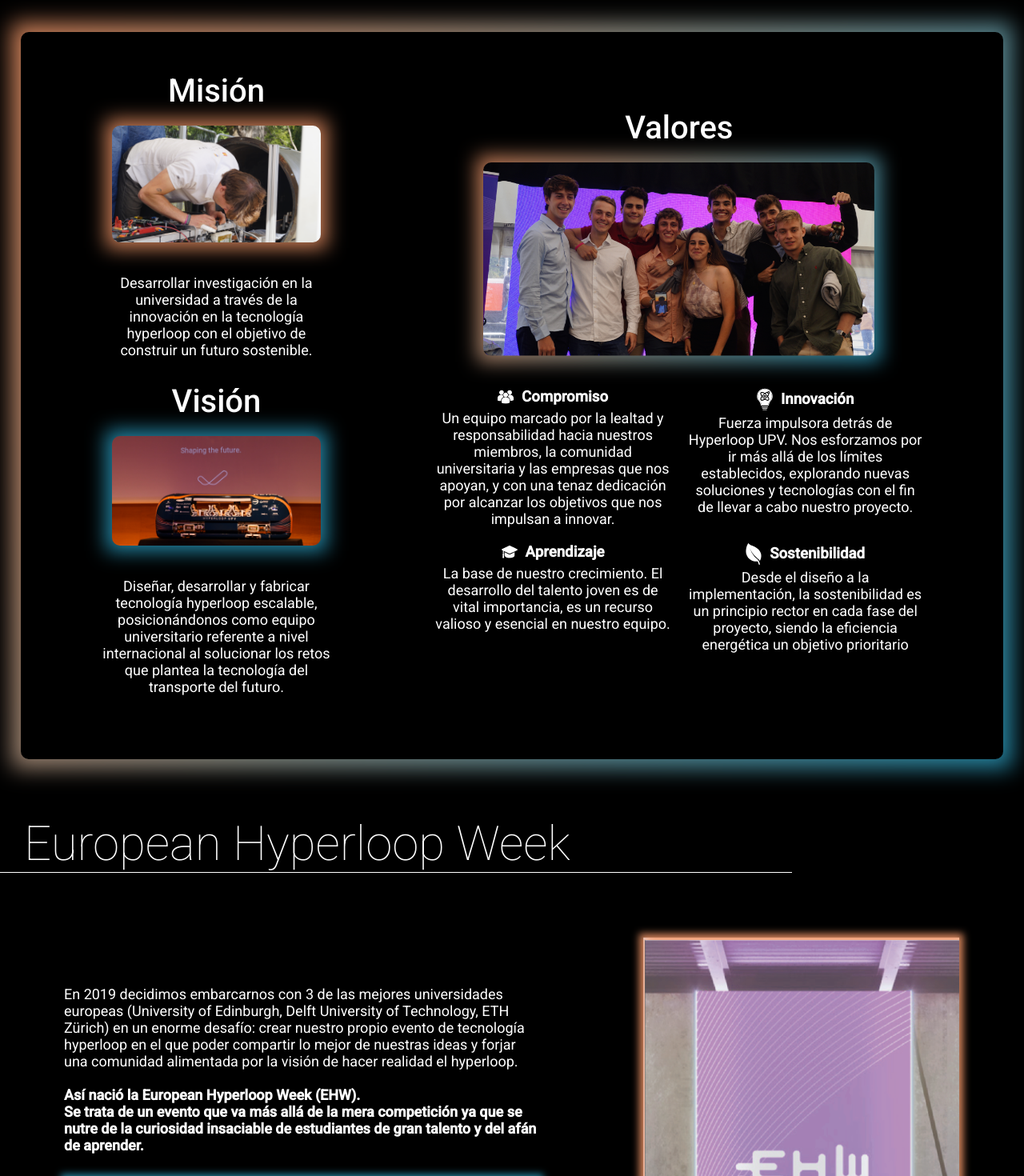
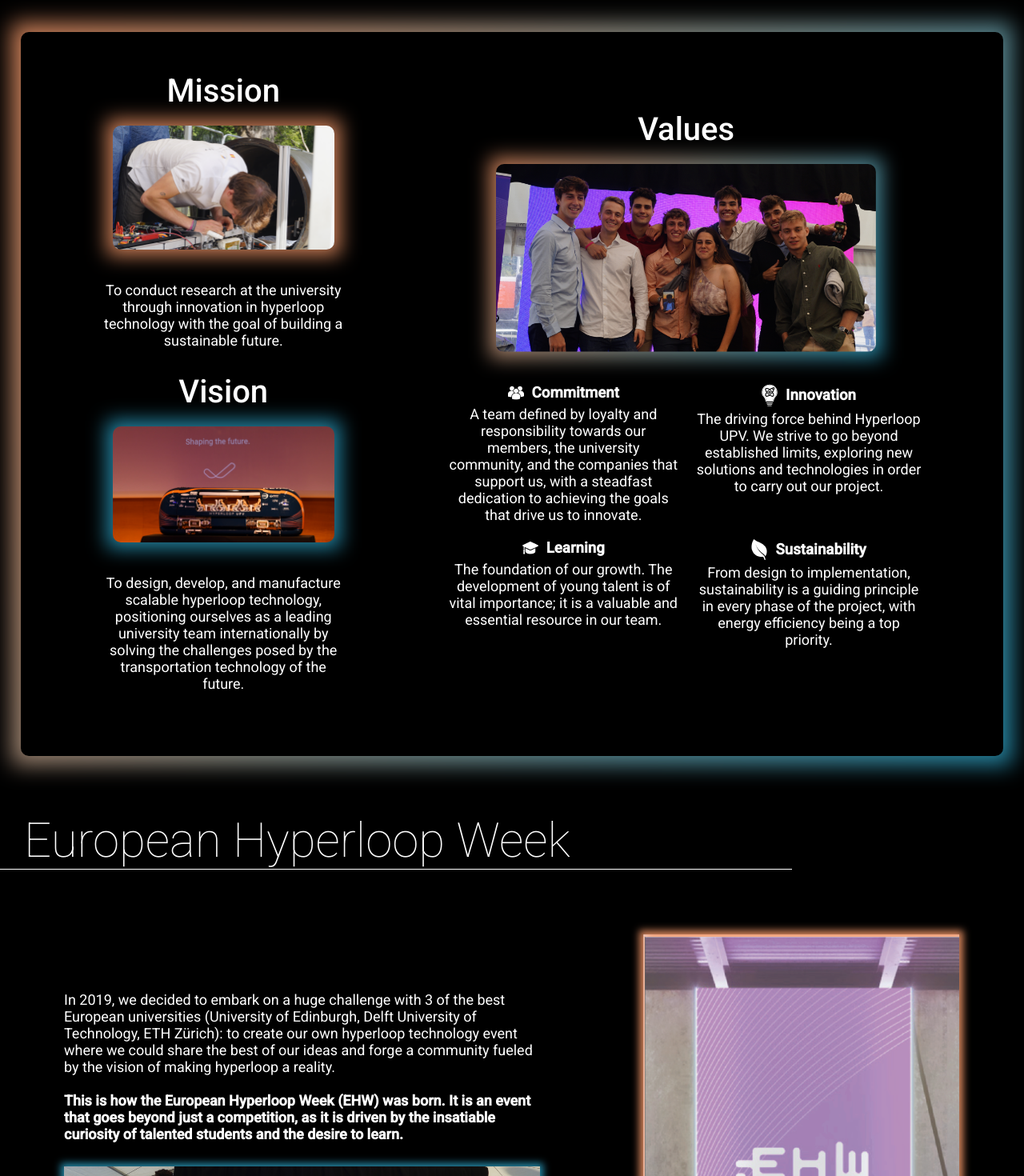
Before and after one commit to HyperloopUPV-H8/webpage, a React (Vite) app: page /about in a window 1280 px wide. Shown: the part 800-2270 px from the top of the page at 80% size. Built offline with nearby package versions, Linux system fonts and the light colour scheme.

Commit message:
about page translated

```diff
--- a/src/i18n/config.ts
+++ b/src/i18n/config.ts
@@ -2,8 +2,10 @@
 import { initReactI18next } from 'react-i18next';
 import LanguageDetector from 'i18next-browser-languagedetector';
 
-import en from './en/landing.json';
-import es from './es/landing.json';
+import landingEn from './en/landing.json';
+import landingEs from './es/landing.json';
+import aboutEn from './en/about.json';
+import aboutEs from './es/about.json';
 
 export const defaultNS = 'ns1';
 
@@ -14,10 +16,12 @@
     debug: true,
     resources: {
         en: {
-            landing: en
+            landing: landingEn,
+            about: aboutEn
         },
         es: {
-            landing: es
+            landing: landingEs,
+            about: aboutEs
         }
     },
 });
--- /dev/null
+++ b/src/i18n/en/about.json
@@ -0,0 +1,19 @@
+{
+    "about": "About",
+    "mission": "Mission",
+    "mission-text": "To conduct research at the university through innovation in hyperloop technology with the goal of building a sustainable future.",
+    "vision": "Vision",
+    "vision-text": "To design, develop, and manufacture scalable hyperloop technology, positioning ourselves as a leading university team internationally by solving the challenges posed by the transportation technology of the future.",
+    "values": "Values",
+    "values-commitment": "Commitment",
+    "values-commitment-text": "A team defined by loyalty and responsibility towards our members, the university community, and the companies that support us, with a steadfast dedication to achieving the goals that drive us to innovate.",
+    "values-innovation": "Innovation",
+    "values-innovation-text": "The driving force behind Hyperloop UPV. We strive to go beyond established limits, exploring new solutions and technologies in order to carry out our project.",
+    "values-learning": "Learning",
+    "values-learning-text": "The foundation of our growth. The development of young talent is of vital importance; it is a valuable and essential resource in our team.",
+    "values-sustainability": "Sustainability",
+    "values-sustainability-text": "From design to implementation, sustainability is a guiding principle in every phase of the project, with energy efficiency being a top priority.",
+    "ehw-text": "In 2019, we decided to embark on a huge challenge with 3 of the best European universities (University of Edinburgh, Delft University of Technology, ETH Zürich): to create our own hyperloop technology event where we could share the best of our ideas and forge a community fueled by the vision of making hyperloop a reality. <br /> <br/> <strong>This is how the European Hyperloop Week (EHW) was born. It is an event that goes beyond just a competition, as it is driven by the insatiable curiosity of talented students and the desire to learn.</strong>",
+    "hyperloop-pod-competition-1": "In 2015, a team of 5 students from the Universitat Politècnica de València decided to take on the challenge presented by SpaceX and compete in the first global hyperloop competition. That first year, they presented a conceptual proposal and the university team traveled to California to experience the competition, eventually winning multiple awards.",
+    "hyperloop-pod-competition-2": "Building on the resounding success of what is now known as H1 - THE FUTURE CONCEPT, each year the experience of developing a hyperloop model was repeated in order to present it at international competitions and continue working on developing the transportation of the future."
+}
--- /dev/null
+++ b/src/i18n/es/about.json
@@ -0,0 +1,19 @@
+{
+    "about": "Acerca",
+    "mission": "Misión",
+    "mission-text": "Desarrollar investigación en la universidad a través de la innovación en la tecnología hyperloop con el objetivo de construir un futuro sostenible.",
+    "vision": "Visión",
+    "vision-text": "Diseñar, desarrollar y fabricar tecnología hyperloop escalable, posicionándonos como equipo universitario referente a nivel internacional al solucionar los retos que plantea la tecnología del transporte del futuro.",
+    "values": "Valores",
+    "values-commitment": "Compromiso",
+    "values-commitment-text": "Un equipo marcado por la lealtad y responsabilidad hacia nuestros miembros, la comunidad universitaria y las empresas que nos apoyan, y con una tenaz dedicación por alcanzar los objetivos que nos impulsan a innovar.",
+    "values-innovation": "Innovación",
+    "values-innovation-text": "Fuerza impulsora detrás de Hyperloop UPV. Nos esforzamos por ir más allá de los límites establecidos, explorando nuevas soluciones y tecnologías con el fin de llevar a cabo nuestro proyecto.",
+    "values-learning": "Aprendizaje",
+    "values-learning-text": "La base de nuestro crecimiento. El desarrollo del talento joven es de vital importancia, es un recurso valioso y esencial en nuestro equipo.",
+    "values-sustainability": "Sostenibilidad",
+    "values-sustainability-text": "Desde el diseño a la implementación, la sostenibilidad es un principio rector en cada fase del proyecto, siendo la eficiencia energética un objetivo prioritario.",
+    "ehw-text": "En 2019, decidimos embarcarnos en un enorme desafío junto a 3 de las mejores universidades europeas (University of Edinburgh, Delft University of Technology, ETH Zürich): crear nuestro propio evento de tecnología hyperloop donde pudiéramos compartir lo mejor de nuestras ideas y forjar una comunidad alimentada por la visión de hacer realidad el hyperloop. <br /> <br/> <strong>Así nació la European Hyperloop Week (EHW). Es un evento que va más allá de una mera competición, ya que se impulsa por la insaciable curiosidad de estudiantes talentosos y el deseo de aprender.</strong>",
+    "hyperloop-pod-competition-1": "En 2015 un equipo de 5 chicos de la Universitat Politècnica de València decidieron apuntarse al desafío presentado por Space X y competir en la primera competición mundial de hyperloop. Ese primer año, se presentó una propuesta conceptual y el equipo universitario se fue hasta California para vivir la experiencia de la competición y acabaron ganando múltiples premios.",
+    "hyperloop-pod-competition-2": "A partir del éxito rotundo de lo que hoy conocemos como H1 - THE FUTURE CONCEPT, cada año se fue repitiendo la experiencia de desarrollar un modelo de hyperloop para poder presentarlo en las competiciones internacionales y seguir trabajando para desarrollar el transporte del futuro."
+}
--- a/src/pages/AboutPage/index.tsx
+++ b/src/pages/AboutPage/index.tsx
@@ -15,6 +15,7 @@
 import TitledImageBox from '../../components/TitledImageBox';
 import TitleUnderlined from '../../components/TitleUnderlined';
 import style from './style.module.scss';
+import { Trans, useTranslation } from 'react-i18next';
 
 export default function AboutPage() {
     const divScrollDestination = useRef<HTMLDivElement>(null);
@@ -23,13 +24,15 @@
         divScrollDestination.current?.scrollIntoView({ behavior: 'smooth' });
     };
 
+    const { t, i18n } = useTranslation('about');
+
     return (
         <>
             <div className={`${style['about__section']} ${style['section-1']}`}>
                 <video autoPlay loop muted playsInline>
                     <source src={aboutVideo} type="video/mp4" />
                 </video>
-                <h1 className={style['about__page__title']}>Acerca</h1>
+                <h1 className={style['about__page__title']}>{t('about')}</h1>
                 <div className={style['about__page__scroll-down-button']}>
                     <img
                         src={arrowCircleDownOutline}
@@ -49,7 +52,7 @@
                     <div className={style['about__mission-vision']}>
                         <div className={style['about__mission']}>
                             <TitledImageBox
-                                title="Misión"
+                                title={t('mission')}
                                 imageClassName={
                                     style['about__image__box__mission']
                                 }
@@ -57,16 +60,13 @@
                                 borderColor="orange"
                             >
                                 <p className={style['about__mission__text']}>
-                                    Desarrollar investigación en la universidad
-                                    a través de la innovación en la tecnología
-                                    hyperloop con el objetivo de construir un
-                                    futuro sostenible.
+                                    {t('mission-text')}
                                 </p>
                             </TitledImageBox>
                         </div>
                         <div id="about__vision">
                             <TitledImageBox
-                                title="Visión"
+                                title={t('vision')}
                                 imageClassName={
                                     style['about__image__box__vision']
                                 }
@@ -74,12 +74,7 @@
                                 borderColor="blue"
                             >
                                 <p className={style['about__vision__text']}>
-                                    Diseñar, desarrollar y fabricar tecnología
-                                    hyperloop escalable, posicionándonos como
-                                    equipo universitario referente a nivel
-                                    internacional al solucionar los retos que
-                                    plantea la tecnología del transporte del
-                                    futuro.
+                                    {t('vision-text')}
                                 </p>
                             </TitledImageBox>{' '}
                             {/* Vision */}
@@ -88,7 +83,7 @@
 
                     <div id="about__values">
                         <TitledImageBox
-                            title="Valores"
+                            title={t('values')}
                             imageClassName={style['about__image__box__values']}
                             imageURL={values}
                             borderColor="multicolor"
@@ -96,54 +91,38 @@
                             <div className={style['about__values__content']}>
                                 <div className={style['about__values__item']}>
                                     <h3>
-                                        <img src={compromiso} /> Compromiso
+                                        <img src={compromiso} /> {t('values-commitment')}
                                     </h3>
                                     <p className={style['about__values__text']}>
-                                        Un equipo marcado por la lealtad y
-                                        responsabilidad hacia nuestros miembros,
-                                        la comunidad universitaria y las
-                                        empresas que nos apoyan, y con una tenaz
-                                        dedicación por alcanzar los objetivos
-                                        que nos impulsan a innovar.
+                                        {t('values-commitment-text')}
                                     </p>
                                 </div>
 
                                 <div className={style['about__values__item']}>
                                     <h3>
-                                        <img src={innovacion} /> Innovación
+                                        <img src={innovacion} /> {t('values-innovation')}
                                     </h3>
                                     <p className={style['about__values__text']}>
-                                        Fuerza impulsora detrás de Hyperloop
-                                        UPV. Nos esforzamos por ir más allá de
-                                        los límites establecidos, explorando
-                                        nuevas soluciones y tecnologías con el
-                                        fin de llevar a cabo nuestro proyecto.
+                                        {t('values-innovation-text')}
                                     </p>
                                 </div>
 
                                 <div className={style['about__values__item']}>
                                     <h3>
-                                        <img src={aprendizaje} /> Aprendizaje
+                                        <img src={aprendizaje} /> {t('values-learning')}
                                     </h3>
                                     <p className={style['about__values__text']}>
-                                        La base de nuestro crecimiento. El
-                                        desarrollo del talento joven es de vital
-                                        importancia, es un recurso valioso y
-                                        esencial en nuestro equipo.
+                                        {t('values-learning-text')}
                                     </p>
                                 </div>
 
                                 <div className={style['about__values__item']}>
                                     <h3>
                                         <img src={sostenibilidad} />{' '}
-                                        Sostenibilidad
+                                        {t('values-sustainability')}
                                     </h3>
                                     <p className={style['about__values__text']}>
-                                        Desde el diseño a la implementación, la
-                                        sostenibilidad es un principio rector en
-                                        cada fase del proyecto, siendo la
-                                        eficiencia energética un objetivo
-                                        prioritario
+                                        {t('values-sustainability-text')}
                                     </p>
                                 </div>
                             </div>
@@ -162,24 +141,11 @@
                     <div>
                         <div className={style['about__ehw__description']}>
                             <p>
-                                En 2019 decidimos embarcarnos con 3 de las
-                                mejores universidades europeas (University of
-                                Edinburgh, Delft University of Technology, ETH
-                                Zürich) en un enorme desafío: crear nuestro
-                                propio evento de tecnología hyperloop en el que
-                                poder compartir lo mejor de nuestras ideas y
-                                forjar una comunidad alimentada por la visión de
-                                hacer realidad el hyperloop.
-                                <br />
-                                <br />
-                                <b>
-                                    Así nació la European Hyperloop Week (EHW).
-                                    <br />
-                                    Se trata de un evento que va más allá de la
-                                    mera competición ya que se nutre de la
-                                    curiosidad insaciable de estudiantes de gran
-                                    talento y del afán de aprender.
-                                </b>
+                                <Trans
+                                    i18nKey="ehw-text"
+                                    i18n={i18n}
+                                    ns='about'
+                                />
                             </p>
                         </div>
 
@@ -202,22 +168,10 @@
                 <TitleUnderlined text="Hyperloop Competition" color="white" />
                 <div className={style['about__hyperloop__competition']}>
                     <p className={style['about__hyperloop__competition__text']}>
-                        En 2015 un equipo de 5 chicos de la Universitat
-                        Politècnica de València decidieron apuntarse al desafío
-                        presentado por Space X y competir en la primera
-                        competición mundial de hyperloop. Ese primer año, se
-                        presentó una propuesta conceptual y el equipo
-                        universitario se fue hasta California para vivir la
-                        experiencia de la competición y acabaron ganando
-                        múltiples premios.
+                        {t('hyperloop-pod-competition-1')}
                     </p>
                     <p className={style['about__hyperloop__competition__text']}>
-                        A partir del éxito rotundo de lo que hoy conocemos como
-                        H1 - THE FUTURE CONCEPT, cada año se fue repitiendo la
-                        experiencia de desarrollar un modelo de hyperloop para
-                        poder presentarlo en las competiciones internacionales y
-                        seguir trabajando para desarrollar el transporte del
-                        futuro.
+                        {t('hyperloop-pod-competition-2')}
                     </p>
                     <div
                         className={
```
